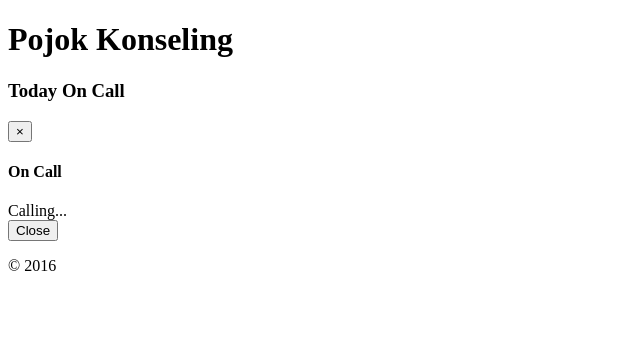
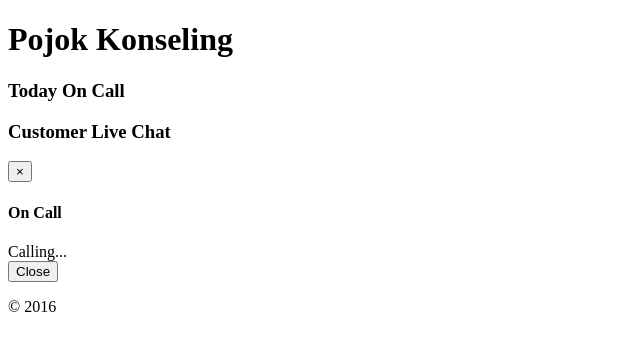
Before and after one commit to amfahrus/nersehat, a Yii app: template frontend/views/site/contact.php in a window 1280 px wide. Shown: the top 351 px of the page, without its empty margins (0-640 px from the left). Run offline with PHP 8.4 and a stand-in for Yii, Linux system fonts and the light colour scheme; the template is opened without the code that fills it, so the values that code supplies are empty; some libraries are stand-ins or nearby versions.

Commit message:
fix heroku

```diff
--- a/frontend/views/site/contact.php
+++ b/frontend/views/site/contact.php
@@ -51,6 +51,8 @@ $this->params['breadcrumbs'][] = $this->title;
 
 <div class="col-md-4">
 
+<h3>Customer Live Chat</h3>
+
 <!--Chat button will appear here-->
 <div id="MyLiveChatContainer"></div>
 <!--Add the following script at the bottom of the web page (before </body></html>)-->
```
